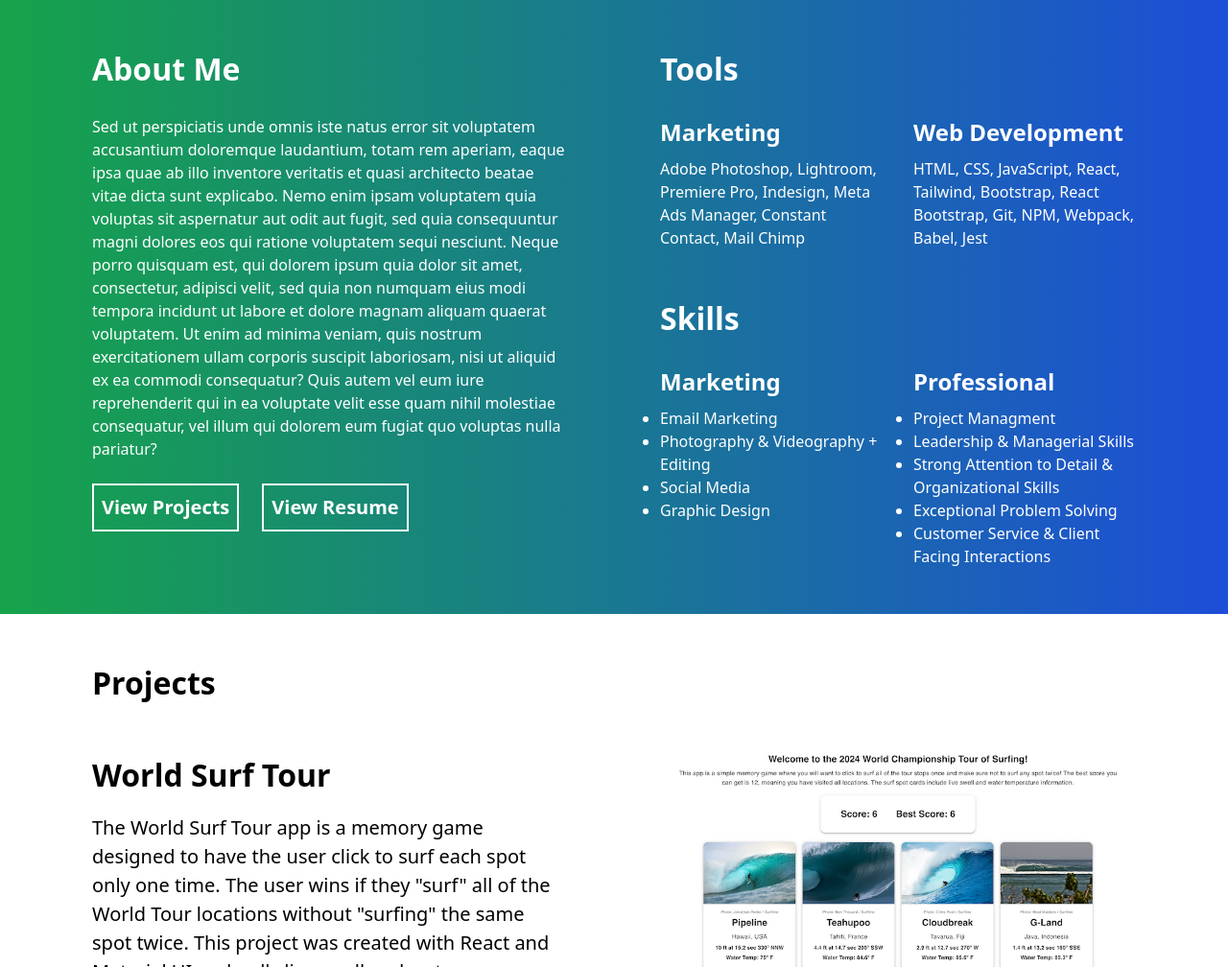
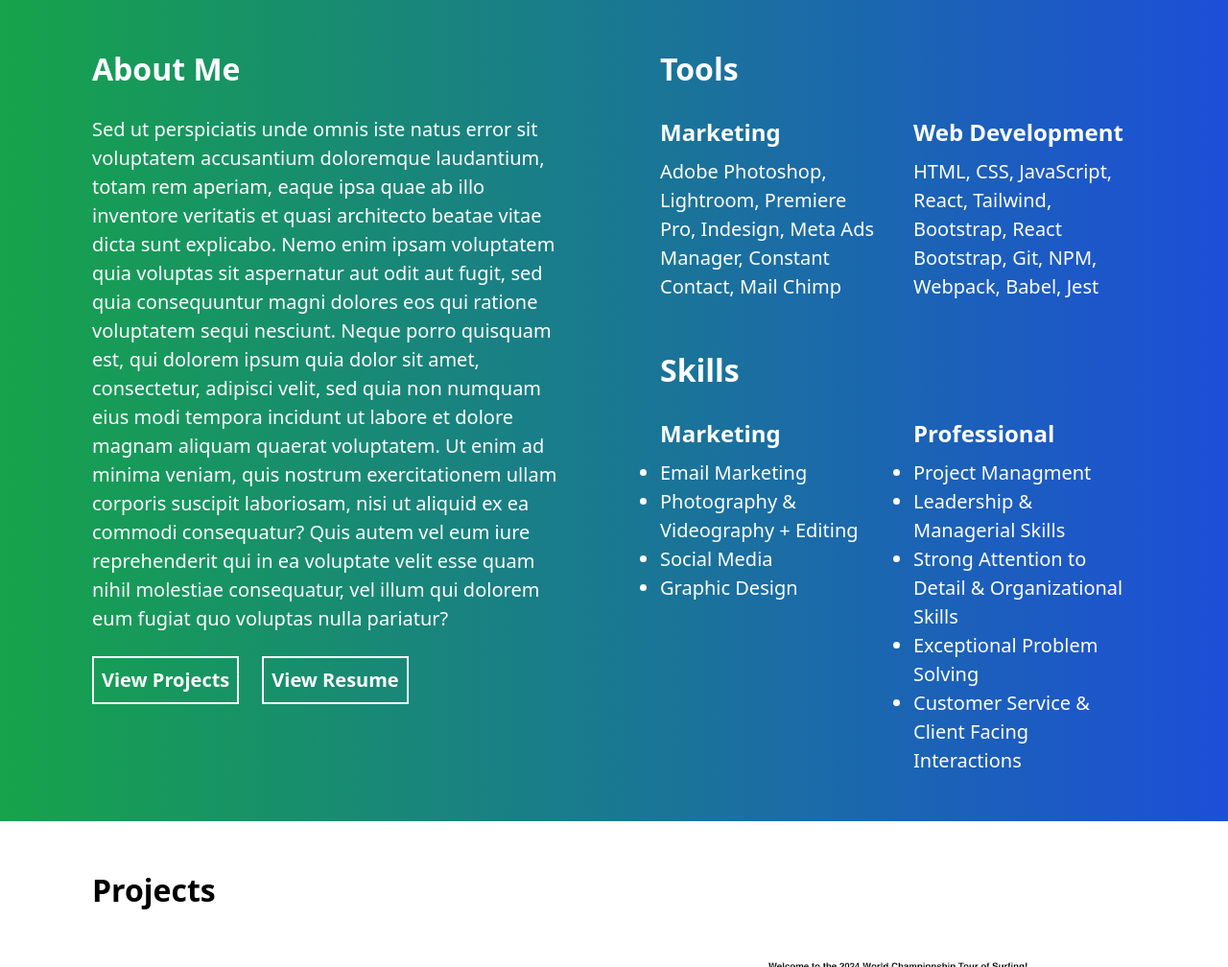
Before and after one commit to nicholaspreziosi/portfolio-site, a website: page index.html in a window 1280 px wide. Shown: the part 800-1808 px from the top of the page at 96% size. Drawn offline with nearby package versions, Linux system fonts and the light colour scheme; a web font is replaced by a local one.

Commit message:
Update config files and edit about text size on lg

```diff
--- a/index.html
+++ b/index.html
@@ -131,7 +131,7 @@
             <h1 class="text-2xl font-semibold text-center md:text-left">
               About Me
             </h1>
-            <p class="text-center md:text-left">
+            <p class="text-center md:text-left lg:text-lg">
               Sed ut perspiciatis unde omnis iste natus error sit voluptatem
               accusantium doloremque laudantium, totam rem aperiam, eaque ipsa
               quae ab illo inventore veritatis et quasi architecto beatae vitae
@@ -190,7 +190,7 @@
                   Marketing
                 </h2>
                 <p
-                  class="text-center md:text-left m-auto md:m-0 w-full sm:w-8/12 md:w-full"
+                  class="text-center md:text-left m-auto md:m-0 w-full sm:w-8/12 md:w-full lg:text-lg"
                 >
                   Adobe Photoshop, Lightroom, Premiere Pro, Indesign, Meta Ads
                   Manager, Constant Contact, Mail Chimp
@@ -201,7 +201,7 @@
                   Web Development
                 </h2>
                 <p
-                  class="text-center md:text-left m-auto md:m-0 w-full sm:w-8/12 md:w-full"
+                  class="text-center md:text-left m-auto md:m-0 w-full sm:w-8/12 md:w-full lg:text-lg"
                 >
                   HTML, CSS, JavaScript, React, Tailwind, Bootstrap, React
                   Bootstrap, Git, NPM, Webpack, Babel, Jest
@@ -219,7 +219,7 @@
                   Marketing
                 </h2>
                 <ul
-                  class="list-disc flex flex-col items-start m-auto md:m-0 w-full sm:w-8/12 md:w-full text-left"
+                  class="list-disc flex flex-col items-start m-auto md:m-0 w-full sm:w-8/12 md:w-full text-left lg:text-lg"
                 >
                   <li>Email Marketing</li>
                   <li>Photography & Videography + Editing</li>
@@ -232,7 +232,7 @@
                   Professional
                 </h2>
                 <ul
-                  class="list-disc flex flex-col items-start m-auto md:m-0 w-full sm:w-8/12 md:w-full text-left"
+                  class="list-disc flex flex-col items-start m-auto md:m-0 w-full sm:w-8/12 md:w-full text-left lg:text-lg"
                 >
                   <li>Project Managment</li>
                   <li>Leadership & Managerial Skills</li>
--- a/tailwind.config.js
+++ b/tailwind.config.js
@@ -1,6 +1,6 @@
 /** @type {import('tailwindcss').Config} */
 module.exports = {
-  content: ["./build/*.{html,js}"],
+  content: ["*.html"],
   theme: {
     screens: {
       sm: "640px",
```
Also changed, not shown: build/css/output.css.
